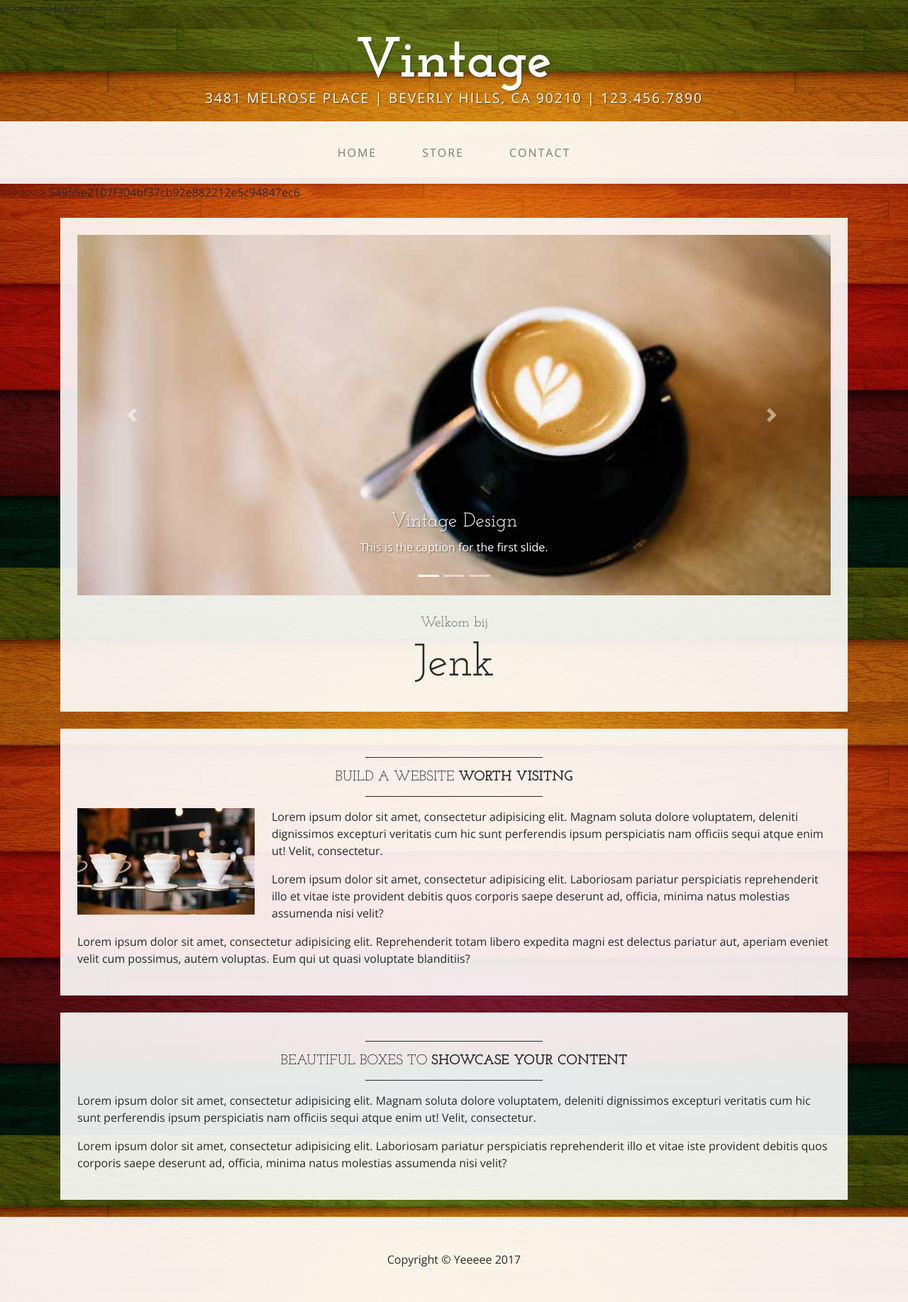
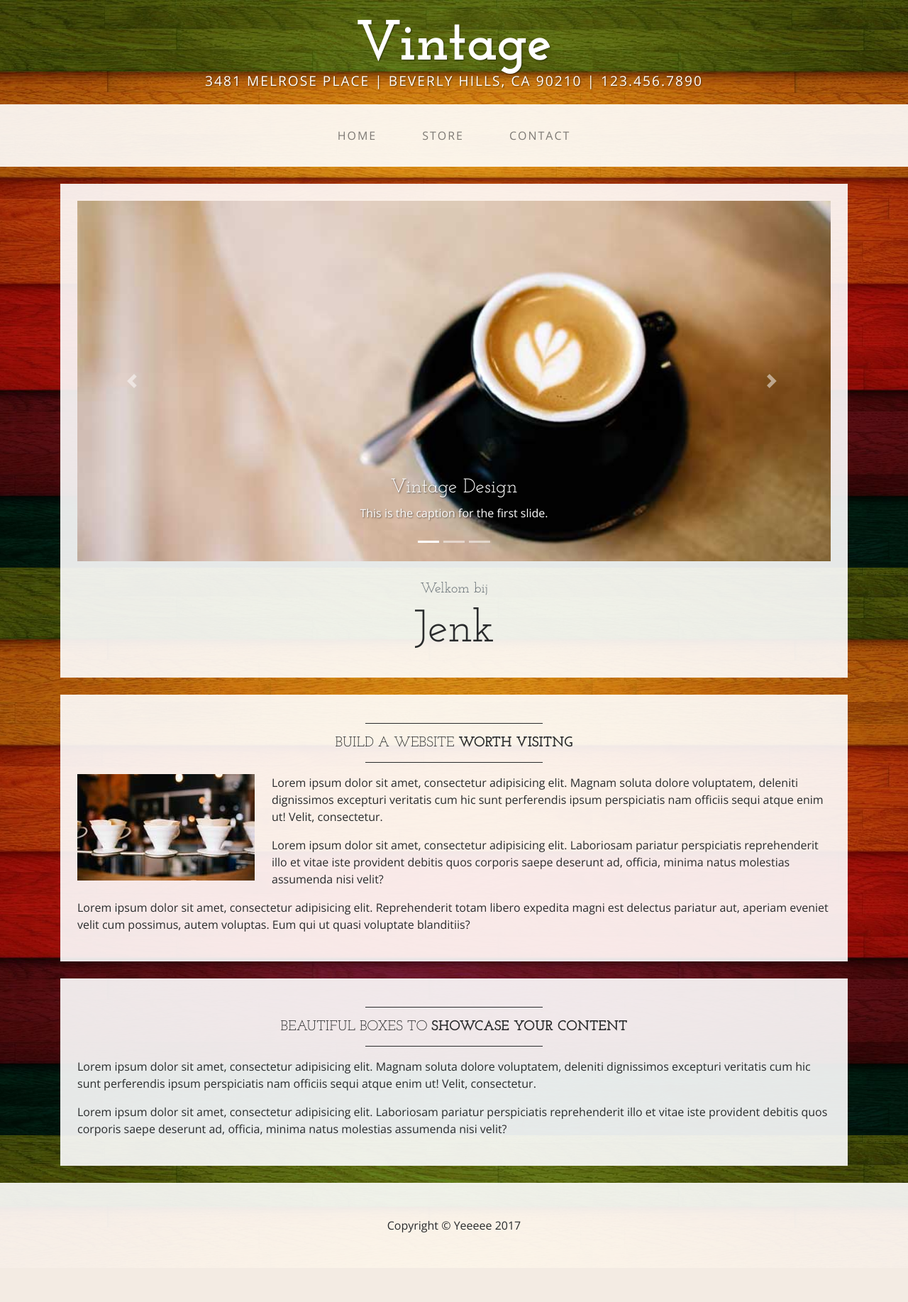
Before and after one commit to larsluijendijk/projectCRUD, a PHP site: page / in a window 1280 px wide. Shown: the whole page at 71% size. After the commit the page ends 1737 px from the top, so only its background shows below. Run offline with PHP 8.4, Linux system fonts and the light colour scheme; data that the repository does not hold is empty.

Commit message:
fixed merge conflict

```diff
--- a/view/templates/header.php
+++ b/view/templates/header.php
@@ -1,6 +1,5 @@
-<<<<<<< HEAD
 <title>Jenk</title>
-=======
+
 <!DOCTYPE html>
 <html lang="en">
 
@@ -72,4 +71,3 @@
             </div>
         </div>
     </nav>
->>>>>>> 54955e2107f304bf37cb92e882212e5c94847ec6
```
